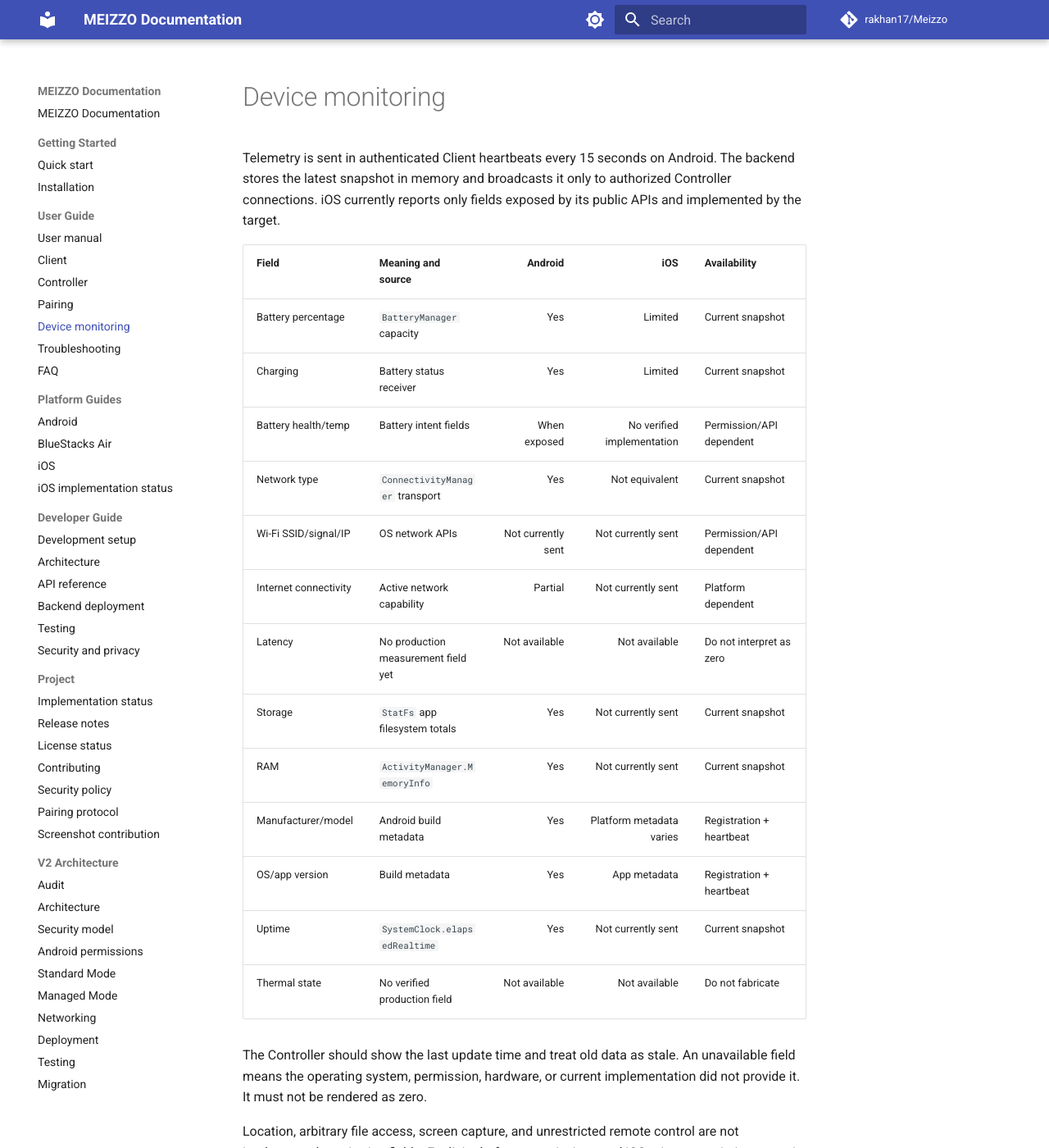
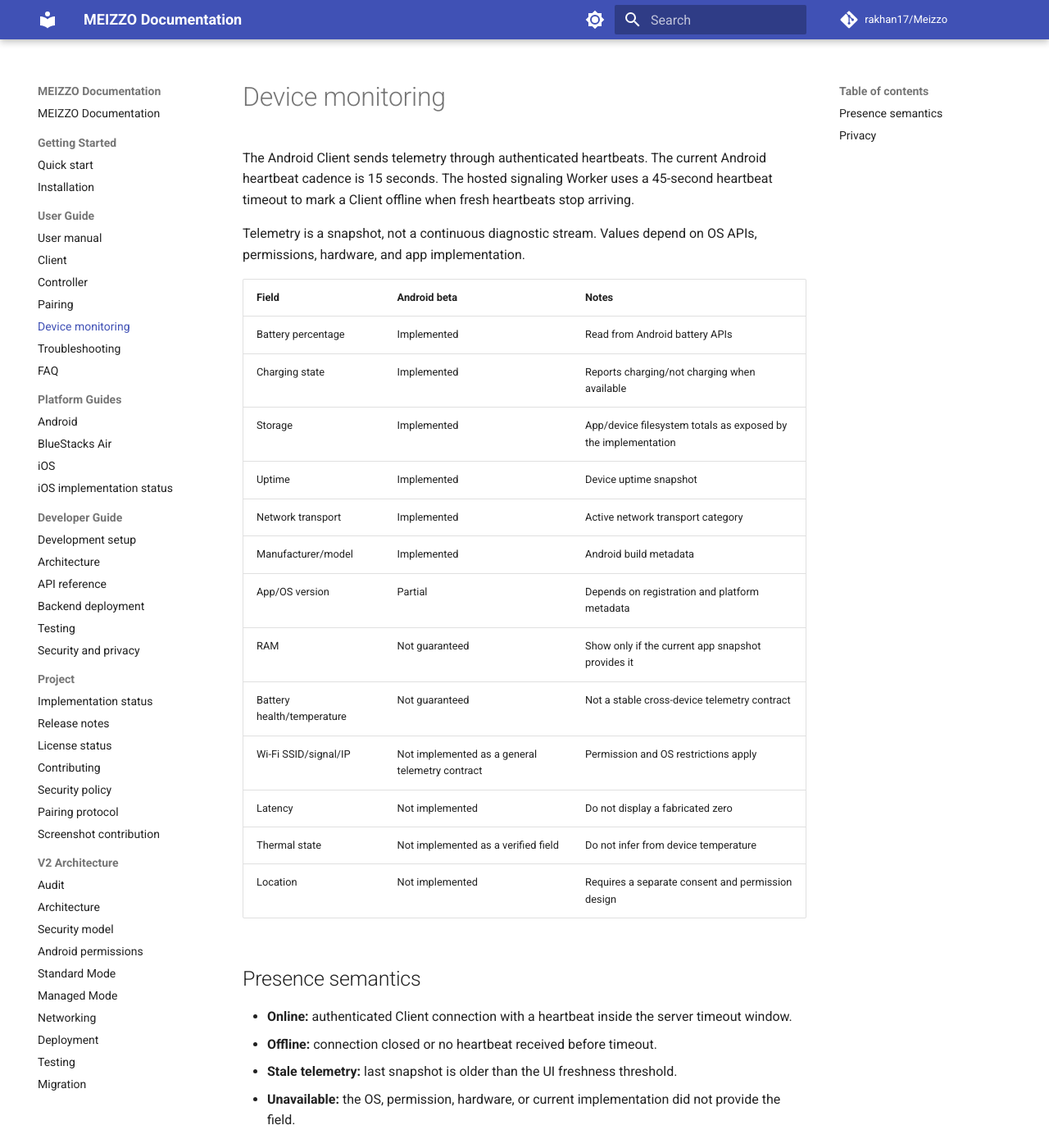
Before and after one commit to rakhan17/Meizzo, an MkDocs documentation site: the page built from docs/device-monitoring.md, in a window 1280 px wide and 1400 px high. Shown: the whole window at 82% size. Built offline with MkDocs 1.6.1 and Material for MkDocs 9.7.7, drawn with Linux system fonts in a browser that asks for light colours; comment, search, counter and statistics services are not loaded; some of the changed text lies outside the part shown.

Commit message:
docs: align telemetry guide with beta implementation

```diff
--- a/docs/device-monitoring.md
+++ b/docs/device-monitoring.md
@@ -1,30 +1,44 @@
 # Device monitoring
 
-Telemetry is sent in authenticated Client heartbeats every 15 seconds on
-Android. The backend stores the latest snapshot in memory and broadcasts it
-only to authorized Controller connections. iOS currently reports only fields
-exposed by its public APIs and implemented by the target.
+The Android Client sends telemetry through authenticated heartbeats. The
+current Android heartbeat cadence is 15 seconds. The hosted signaling Worker
+uses a 45-second heartbeat timeout to mark a Client offline when fresh
+heartbeats stop arriving.
 
-| Field | Meaning and source | Android | iOS | Availability |
-|---|---|---:|---:|---|
-| Battery percentage | `BatteryManager` capacity | Yes | Limited | Current snapshot |
-| Charging | Battery status receiver | Yes | Limited | Current snapshot |
-| Battery health/temp | Battery intent fields | When exposed | No verified implementation | Permission/API dependent |
-| Network type | `ConnectivityManager` transport | Yes | Not equivalent | Current snapshot |
-| Wi-Fi SSID/signal/IP | OS network APIs | Not currently sent | Not currently sent | Permission/API dependent |
-| Internet connectivity | Active network capability | Partial | Not currently sent | Platform dependent |
-| Latency | No production measurement field yet | Not available | Not available | Do not interpret as zero |
-| Storage | `StatFs` app filesystem totals | Yes | Not currently sent | Current snapshot |
-| RAM | `ActivityManager.MemoryInfo` | Yes | Not currently sent | Current snapshot |
-| Manufacturer/model | Android build metadata | Yes | Platform metadata varies | Registration + heartbeat |
-| OS/app version | Build metadata | Yes | App metadata | Registration + heartbeat |
-| Uptime | `SystemClock.elapsedRealtime` | Yes | Not currently sent | Current snapshot |
-| Thermal state | No verified production field | Not available | Not available | Do not fabricate |
+Telemetry is a snapshot, not a continuous diagnostic stream. Values depend
+on OS APIs, permissions, hardware, and app implementation.
 
-The Controller should show the last update time and treat old data as stale.
-An unavailable field means the operating system, permission, hardware, or
-current implementation did not provide it. It must not be rendered as zero.
+| Field | Android beta | Notes |
+|---|---|---|
+| Battery percentage | Implemented | Read from Android battery APIs |
+| Charging state | Implemented | Reports charging/not charging when available |
+| Storage | Implemented | App/device filesystem totals as exposed by the implementation |
+| Uptime | Implemented | Device uptime snapshot |
+| Network transport | Implemented | Active network transport category |
+| Manufacturer/model | Implemented | Android build metadata |
+| App/OS version | Partial | Depends on registration and platform metadata |
+| RAM | Not guaranteed | Show only if the current app snapshot provides it |
+| Battery health/temperature | Not guaranteed | Not a stable cross-device telemetry contract |
+| Wi-Fi SSID/signal/IP | Not implemented as a general telemetry contract | Permission and OS restrictions apply |
+| Latency | Not implemented | Do not display a fabricated zero |
+| Thermal state | Not implemented as a verified field | Do not infer from device temperature |
+| Location | Not implemented | Requires a separate consent and permission design |
 
-Location, arbitrary file access, screen capture, and unrestricted remote
-control are not implemented monitoring fields. Explicit platform permissions
-and iOS privacy restrictions remain binding.
+## Presence semantics
+
+- **Online:** authenticated Client connection with a heartbeat inside the
+  server timeout window.
+- **Offline:** connection closed or no heartbeat received before timeout.
+- **Stale telemetry:** last snapshot is older than the UI freshness threshold.
+- **Unavailable:** the OS, permission, hardware, or current implementation
+  did not provide the field.
+
+Unavailable is not the same as zero. The Controller should show the last
+update time and avoid presenting stale values as live.
+
+## Privacy
+
+Telemetry is delivered to Controllers authorized for that Client. Do not
+include pairing codes, authentication tokens, private content, or unnecessary
+personal data in telemetry or logs. See
+[security and privacy](security-and-privacy.md).
```
